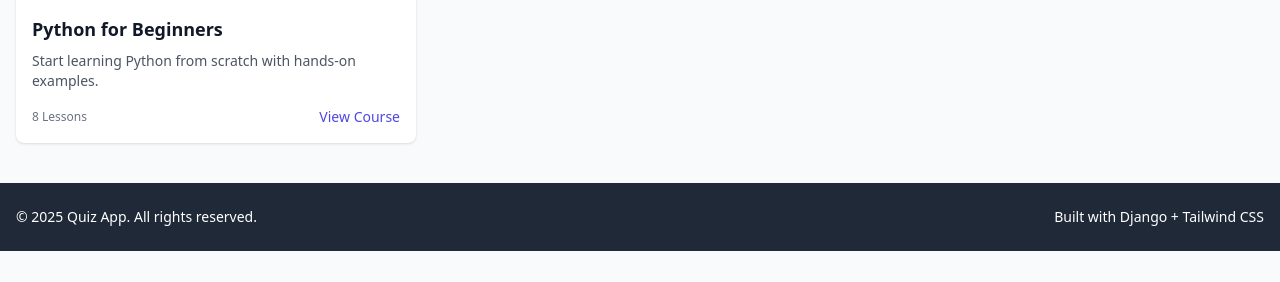
After one commit to NiyomugaboFidel/skillup, a Django app: template quiz/templates/quiz/courses.html in a window 1280 px wide. The commit adds this page. Shown: the part 518-800 px from the top of the page. Run offline with Django 5.2, Linux system fonts and the light colour scheme; the template is opened without the code that fills it, so the values that code supplies are empty; some libraries are stand-ins or nearby versions.

Commit message:
changes: updated a course page

```diff
--- /dev/null
+++ b/quiz/templates/quiz/courses.html
@@ -0,0 +1,68 @@
+<!DOCTYPE html>
+<html lang="en">
+<head>
+  <meta charset="UTF-8" />
+  <meta name="viewport" content="width=device-width, initial-scale=1.0" />
+  <title>Courses - Quiz App</title>
+  <script src="https://cdn.tailwindcss.com"></script>
+</head>
+<body class="bg-gray-50 text-gray-800 font-sans leading-relaxed">
+
+  <!-- Header -->
+  <header class="bg-indigo-700 text-white shadow">
+    <div class="max-w-7xl mx-auto px-4 py-4 flex justify-between items-center">
+      <h1 class="text-2xl font-bold">Quiz App</h1>
+      <nav class="space-x-4 hidden md:flex">
+        <a href="/" class="hover:underline">Home</a>
+        <a href="/dashboard" class="hover:underline">Dashboard</a>
+        <a href="/generate" class="hover:underline">Create Quiz</a>
+      </nav>
+    </div>
+  </header>
+
+  <!-- Hero Section -->
+  <section class="bg-white border-b shadow-sm">
+    <div class="max-w-7xl mx-auto px-4 py-10 text-center">
+      <h2 class="text-3xl font-bold text-gray-900">Explore Our Courses</h2>
+      <p class="mt-2 text-gray-600 max-w-xl mx-auto">
+        Choose from beginner to advanced quizzes in technology, science, and more.
+      </p>
+    </div>
+  </section>
+
+  <!-- Filter Buttons -->
+  <div class="max-w-7xl mx-auto px-4 py-6 flex flex-wrap gap-3">
+    <button class="bg-indigo-100 text-indigo-700 px-4 py-2 rounded-full text-sm hover:bg-indigo-200 focus:outline-none">All</button>
+    <button class="bg-gray-100 text-gray-700 px-4 py-2 rounded-full text-sm hover:bg-gray-200">AI</button>
+    <button class="bg-gray-100 text-gray-700 px-4 py-2 rounded-full text-sm hover:bg-gray-200">Math</button>
+    <button class="bg-gray-100 text-gray-700 px-4 py-2 rounded-full text-sm hover:bg-gray-200">Science</button>
+    <button class="bg-gray-100 text-gray-700 px-4 py-2 rounded-full text-sm hover:bg-gray-200">Python</button>
+  </div>
+
+  <!-- Course Cards Section -->
+  <section class="max-w-7xl mx-auto px-4 pb-10 grid grid-cols-1 sm:grid-cols-2 lg:grid-cols-3 gap-6">
+    <!-- Sample Course Card -->
+    <article class="bg-white shadow rounded-lg overflow-hidden transition hover:shadow-lg">
+      <img src="https://source.unsplash.com/400x200/?coding,python" alt="Python course" class="w-full h-48 object-cover">
+      <div class="p-4">
+        <h3 class="text-lg font-semibold text-gray-900">Python for Beginners</h3>
+        <p class="text-sm text-gray-600 mt-2">Start learning Python from scratch with hands-on examples.</p>
+        <div class="mt-4 flex justify-between items-center">
+          <span class="text-xs text-gray-500">8 Lessons</span>
+          <a href="/courses/python" class="text-indigo-600 text-sm font-medium hover:underline">View Course</a>
+        </div>
+      </div>
+    </article>
+    <!-- Add more course cards as needed -->
+  </section>
+
+  <!-- Footer -->
+  <footer class="bg-gray-800 text-white py-6">
+    <div class="max-w-7xl mx-auto px-4 flex flex-col md:flex-row justify-between items-center text-sm space-y-2 md:space-y-0">
+      <p>&copy; 2025 Quiz App. All rights reserved.</p>
+      <p>Built with Django + Tailwind CSS</p>
+    </div>
+  </footer>
+
+</body>
+</html>
```
Also changed, not shown: quiz/templates/quiz/take_quiz.html (line endings or trailing spaces).
